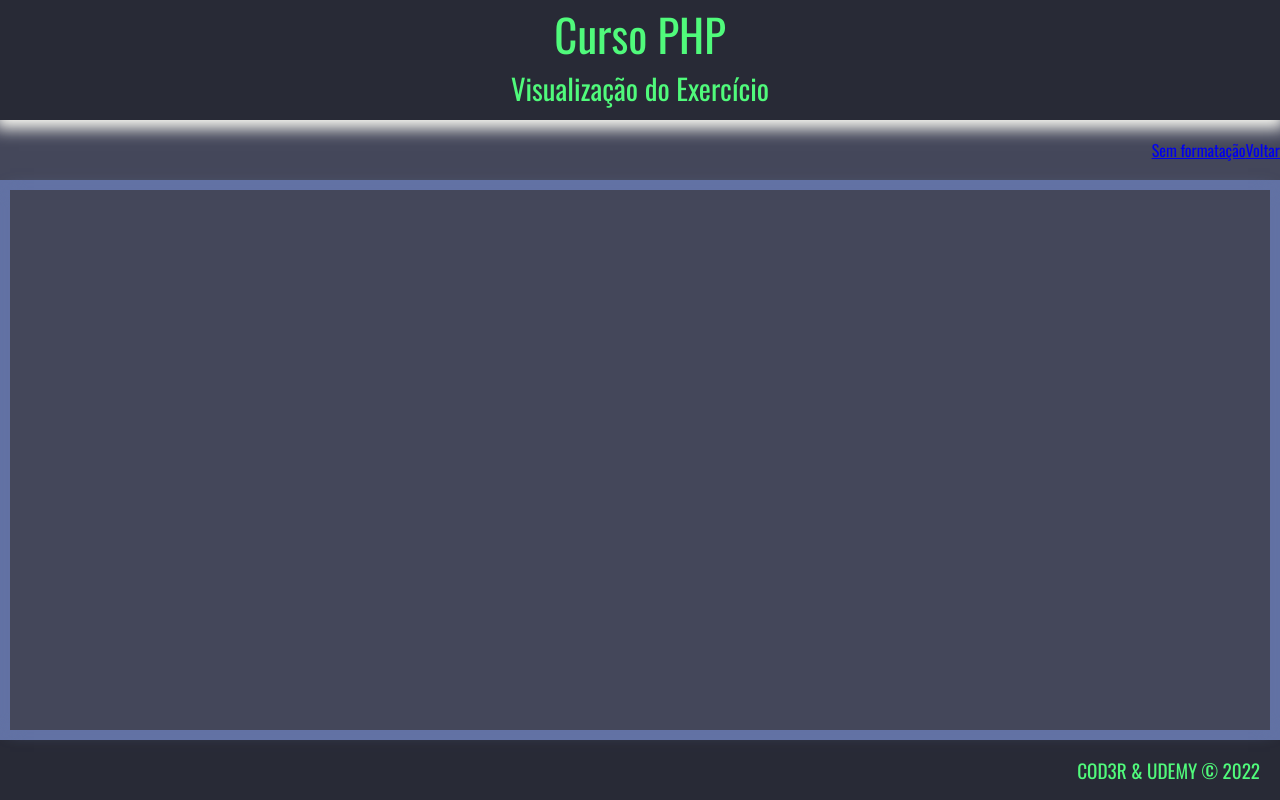
After one commit to jhonatanveras/PHP, a PHP site: page /exercicios.php in a window 1280 px wide. The commit adds this page. Run offline with PHP 8.4, Linux system fonts and the light colour scheme.

Commit message:
pagina de exercicios criada

```diff
--- a/assests/css/estilo.css
+++ b/assests/css/estilo.css
@@ -44,7 +44,7 @@ body {
     grid-area: principal;
     height: calc(100vh - 180px);
     background-color: #6272a4;
-    padding: 20px;
+    padding: 10px;
 }
 
 .conteudo {
--- /dev/null
+++ b/assests/css/exercicios.css
@@ -0,0 +1,20 @@
+body.exercicio {
+  grid-template-rows: 120px 60px 1fr 60px;
+  grid-template-areas:
+            "cabecalho"
+            "navegacao"
+            "principal"
+            "rodape";
+}
+
+.principal {
+    height: calc(100vh - 240px);
+}
+
+.navegacao {
+    grid-area: navegacao;
+    display: flex;
+    justify-content: flex-end;
+    align-items: center;
+    background-color: #44475a;
+}
--- /dev/null
+++ b/exercicios.php
@@ -0,0 +1,30 @@
+<!DOCTYPE html>
+<html lang="en">
+<head>
+    <meta charset="UTF-8">
+    <link rel="preconnect" href="https://fonts.googleapis.com">
+    <link rel="preconnect" href="https://fonts.gstatic.com" crossorigin>
+    <link href="https://fonts.googleapis.com/css2?family=Oswald&display=swap" rel="stylesheet">
+    <link rel="stylesheet" href="./assests/css/estilo.css">
+    <link rel="stylesheet" href="./assests/css/exercicios.css">
+    <title>Exercício</title>
+</head>
+<body class="exercicio">
+<header class="cabecalho">
+    <h1>Curso PHP</h1>
+    <h2>Visualização do Exercício</h2>
+</header>
+<nav class="navegacao">
+    <a href="#" class="botaoNav">Sem formatação</a>
+    <a href="index.php" class="botaoNav">Voltar</a>
+</nav>
+<main class="principal">
+    <div class="conteudo">
+
+    </div>
+</main>
+<footer class="rodape">
+    COD3R & UDEMY © <?= date('Y'); ?>
+</footer>
+</body>
+</html>
--- a/index.php
+++ b/index.php
@@ -20,7 +20,7 @@
                     <h3>Módulo 01</h3>
                     <ul>
                         <li>
-                            <a href="#">Exercício A</a>
+                            <a href="exercicios.php">Exercício A</a>
                             <a href="#">Exercício B</a>
                             <a href="#">Exercício C</a>
                         </li>
```
